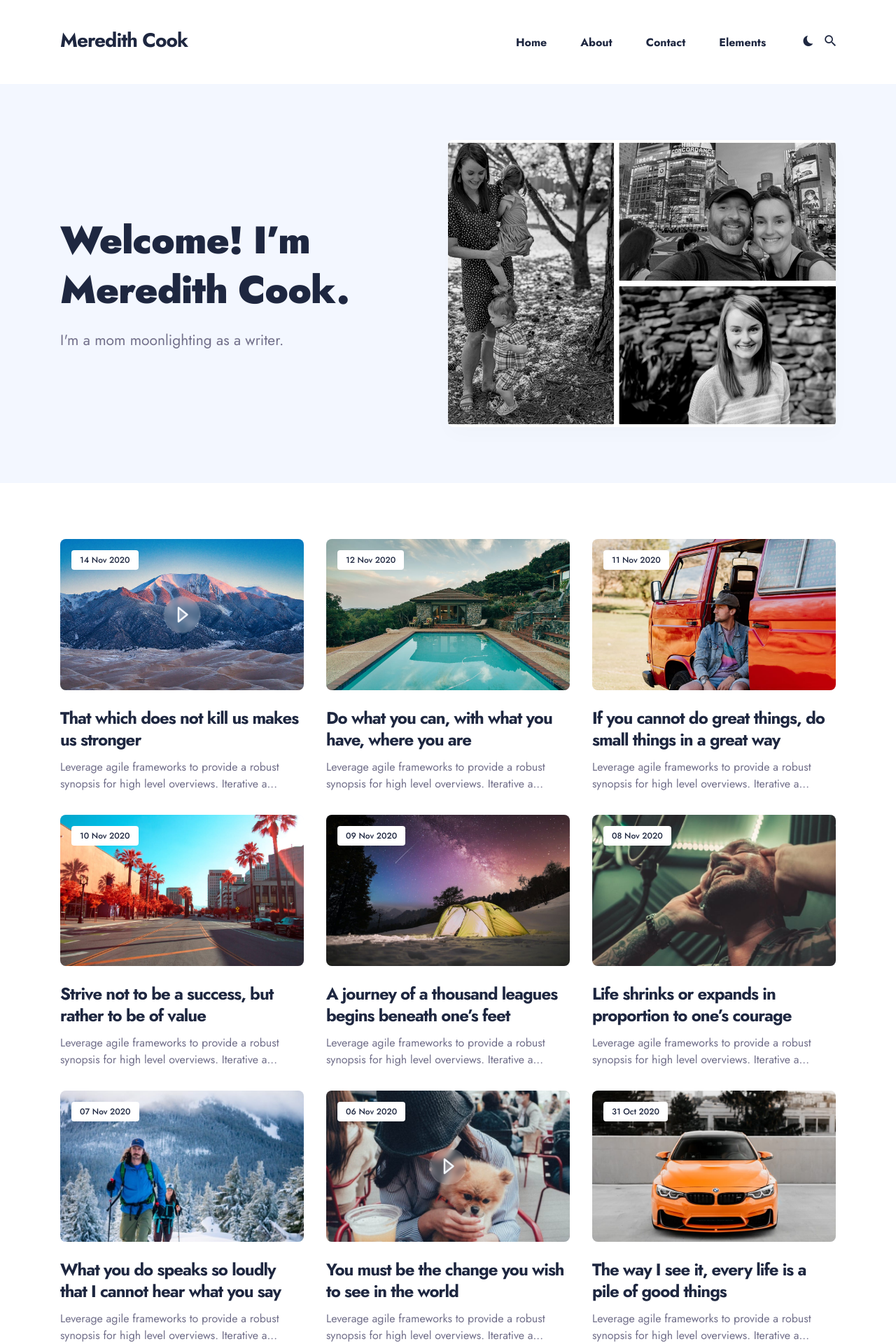
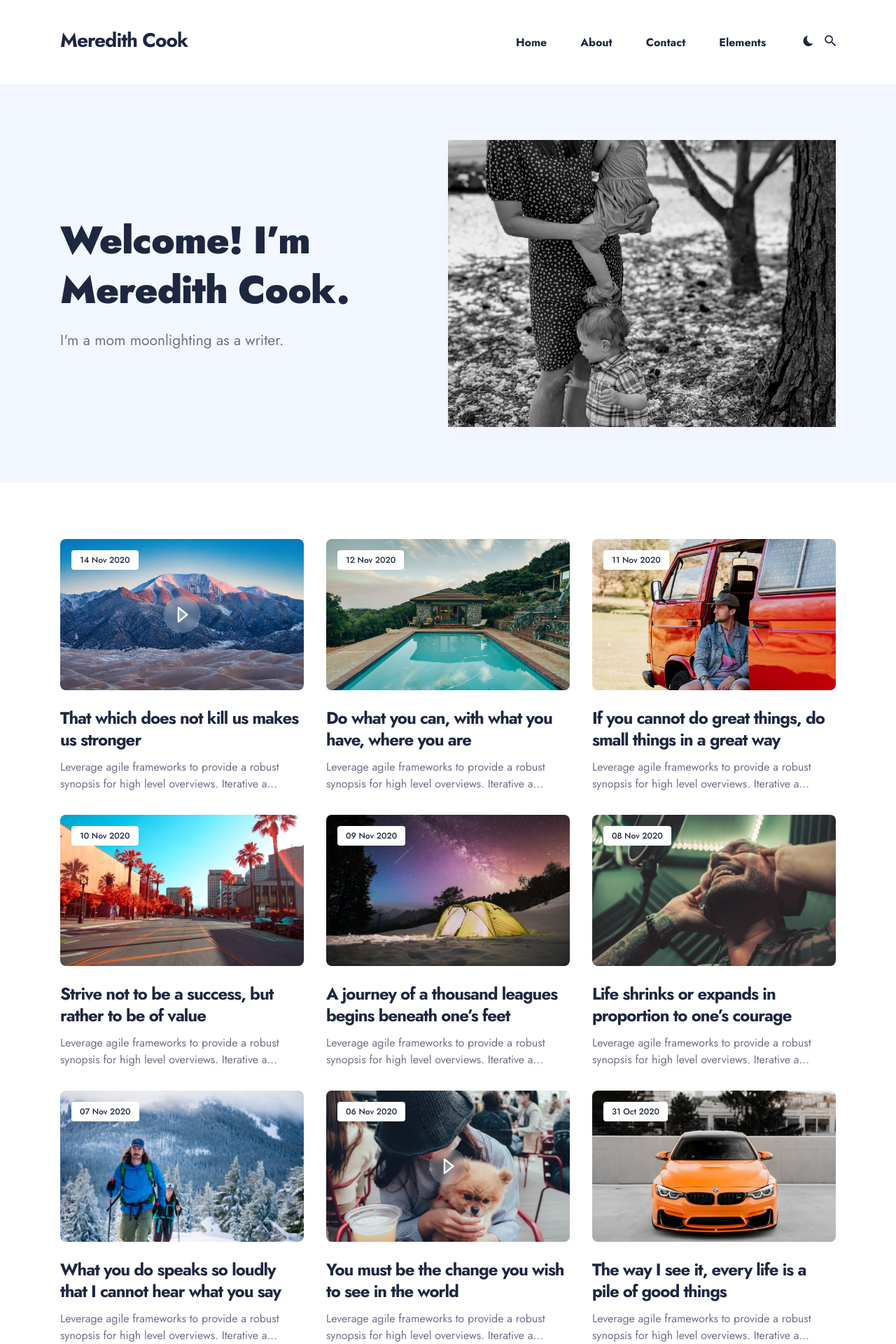
Before and after one commit to iogbole/mencatheme, a Jekyll site: the page built from index.html, in a window 1280 px wide. Shown: the top 1920 px of the page at 70% size. Built offline with Jekyll 4.4.1, drawn with Linux system fonts in a browser that asks for light colours; nearby versions of some CDN libraries; the list of posts is cut into pages by our own code.

Commit message:
update hero

```diff
--- a/_config.yml
+++ b/_config.yml
@@ -30,7 +30,7 @@ social:
 hero:
   hero__title: Welcome! I’m Meredith Cook.
   hero__description: I'm a mom moonlighting as a writer.
-  hero__image: 'images/herocollage.png'
+  hero__image: 'images/easterbw.jpg'
 
 
 #-------------------------------
--- a/_sass/3-modules/_hero.scss
+++ b/_sass/3-modules/_hero.scss
@@ -145,7 +145,7 @@
   width: 100%;
   height: 410px;
   border-radius: 8px;
-  overflow: hidden;
+  overflow: visible;
   box-shadow: 0 10px 30px rgba(0, 0, 0, 0.02);
   background-color: var(--background-color);
   user-select: none;
```
